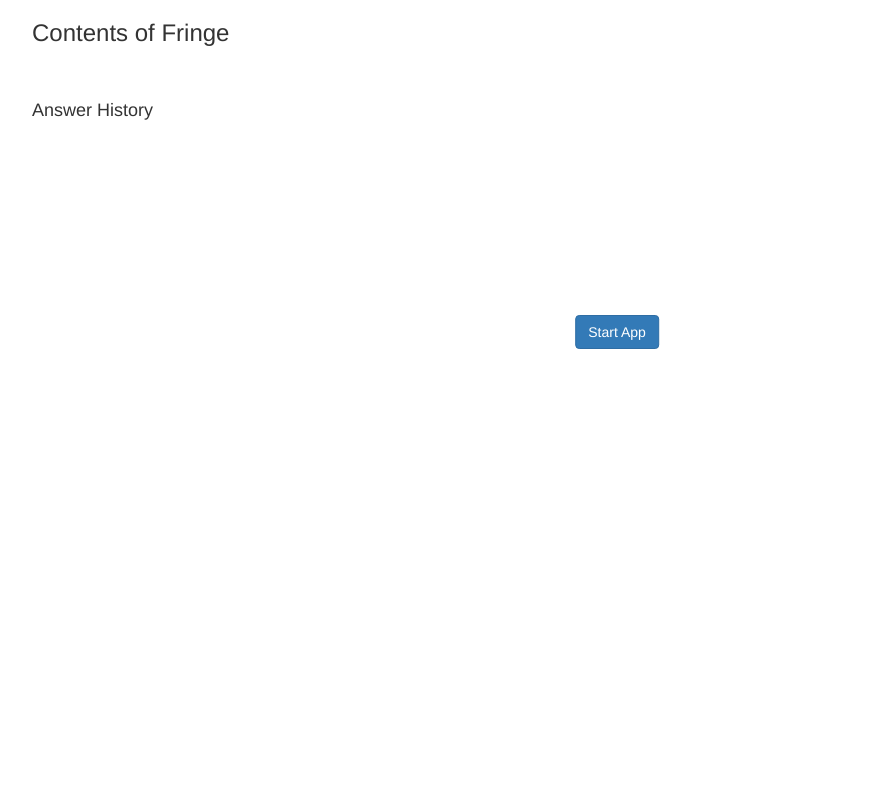
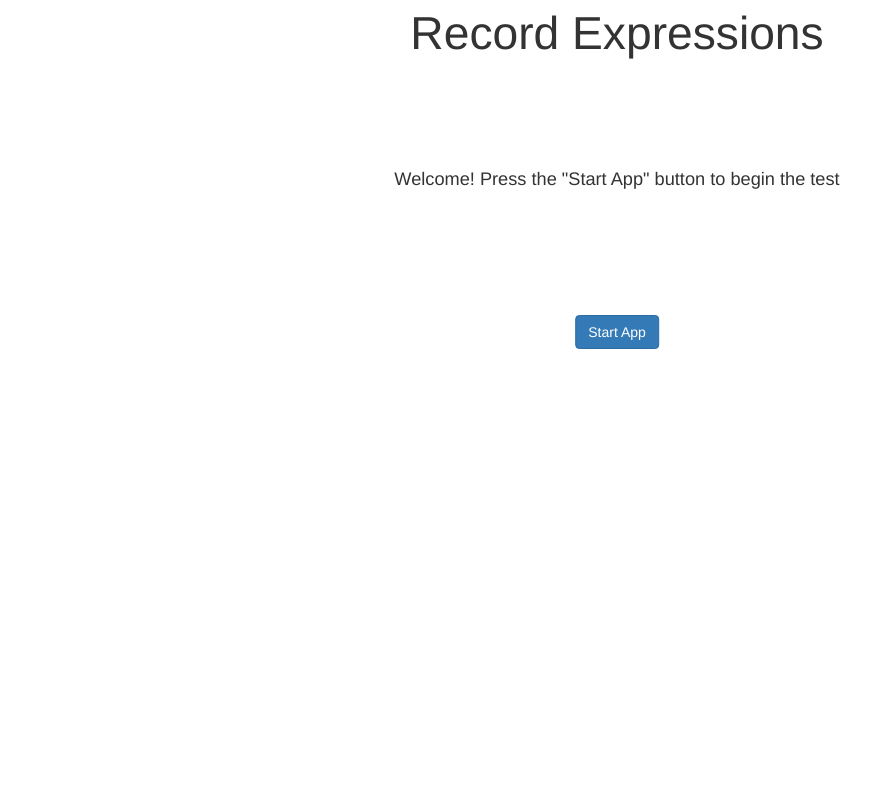
Before and after one commit to richs1000/Record_Expressions, a PHP site: page / in a window 1280 px wide. Shown: the whole page, without its empty margins (23-894 px from the left). Run offline with PHP 8.4, Linux system fonts and the light colour scheme; some libraries are stand-ins or nearby versions.

Commit message:
Update index.php

```diff
--- a/index.php
+++ b/index.php
@@ -7,39 +7,55 @@
 		<meta http-equiv="Content-Type" content="text/html; charset=UTF-8" />
 		<link rel="stylesheet" type="text/css" href="app/styles/style.css"/>
 		<link rel="stylesheet" type="text/css" href="app/styles/bootstrap.min.css">
-		<title>Which Node Gets Expanded Next?</title>
+		<title>Programming Language Concepts</title>
 
 	</head>
 	<body>
-		<div class="starter-template">
-			<div class="container">
-				<div class="row">
-					<h3>Contents of Fringe</h3>
-					<div id='fringeTableDiv'>
-					</div>
-				</div>
+		<div id="cont">
+			     <p align="center" id="testTitle">Record Expressions</p>
 
-				<div class="row">
-					<div class="form-group">
-						<label id="lblQuestion"></label>
-						<input type="text" class="form-control" placeholder="Answer here" id="txtAnswer">
-						<button id="btnStart" type="button" class="btn btn-primary">Start App</button>
-						<button id="btnSubmit" type="button" class="btn btn-primary" disabled="true">Submit</button>
-						<button id="btnNextQuestion" type="button" class="btn btn-primary" disabled="true">Next Question</button>
-					</div>
-				</div>
+
+
+
+
+
+
+
+						<text id="outro">Good Job! You Made It!!</text>
+						<img id="ok" src="Ok.png"></img>
+						<div id="intro"><p>Welcome! Press the "Start App" button to begin the test</p></div>
+
+
+
+						<div id="q">
+						<label  id="lblQuestion"></label>
+
+						<input type="text" placeholder="Answer here" id="txtAnswer">
+
+
+
+
+
 
 				<div class="row">
 					<div id="txtFeedback">
 					</div>
 				</div>
 
-				<div class="row">
-					<h4>Answer History</h4>
-					<div class='answerHistory'></div>
+
+
+
+				</div>
+				       <button id="btnStart" type="button" class="btn btn-primary">Start App</button>
+						<p><button id="btnSubmit" type="button" class="btn btn-primary" disabled="true">Submit</button>
+						<button id="btnNextQuestion" type="button" class="btn btn-primary" disabled="true">Next Question</button></p>
+
+				<div class="row" >
+					<h4 id="hPos">Answer History</h4>
+					<div id="history" class='answerHistory'></div>
 				</div>
 
-			</div>
+
 		</div>
 
 		<script src="https://d1rpkia8qpfj4t.cloudfront.net/js/pipit-0.62.min.js"></script>
@@ -54,6 +70,7 @@
 		<script src="app/scripts/questionbankview.js"></script>
 		<script src="app/scripts/view.js"></script>
 		<script src="app/scripts/controller.js"></script>
-
+		<script src="app/scripts/script.js"></script>
+		<script src="app/scripts/scriptMain.js"></script>
 	</body>
 </html>
```
